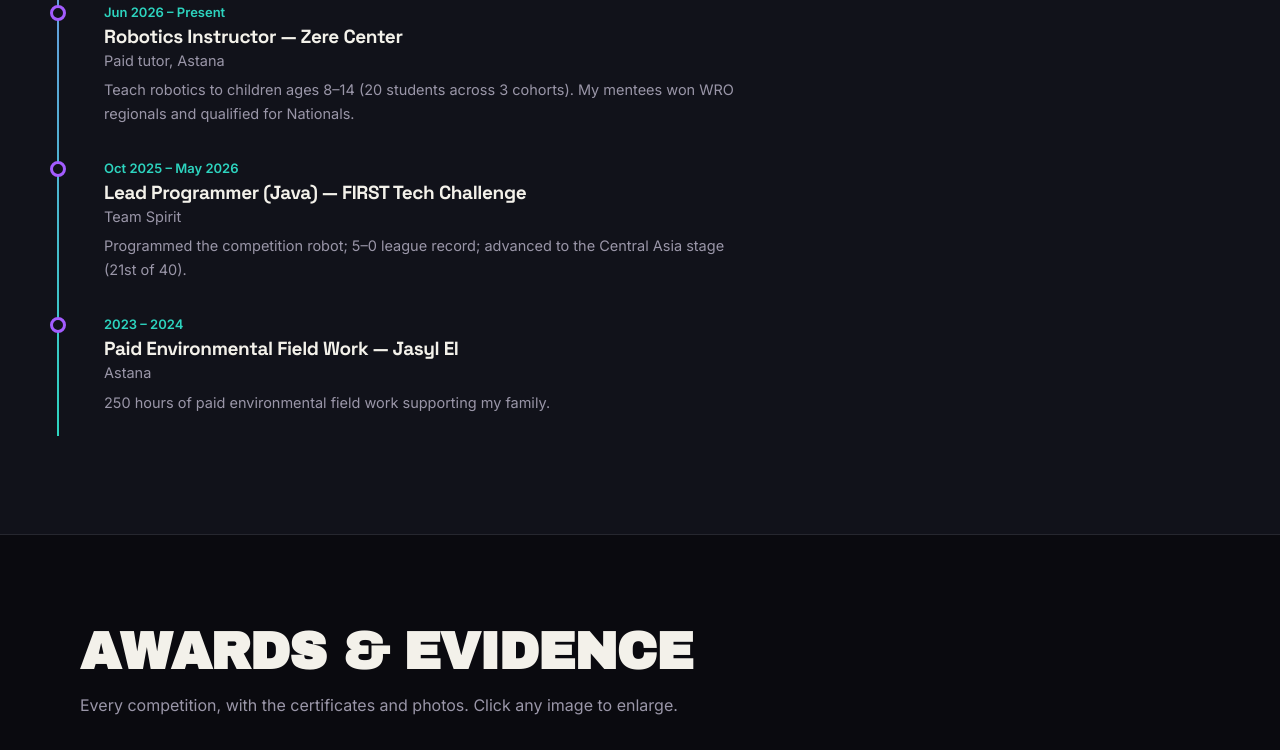
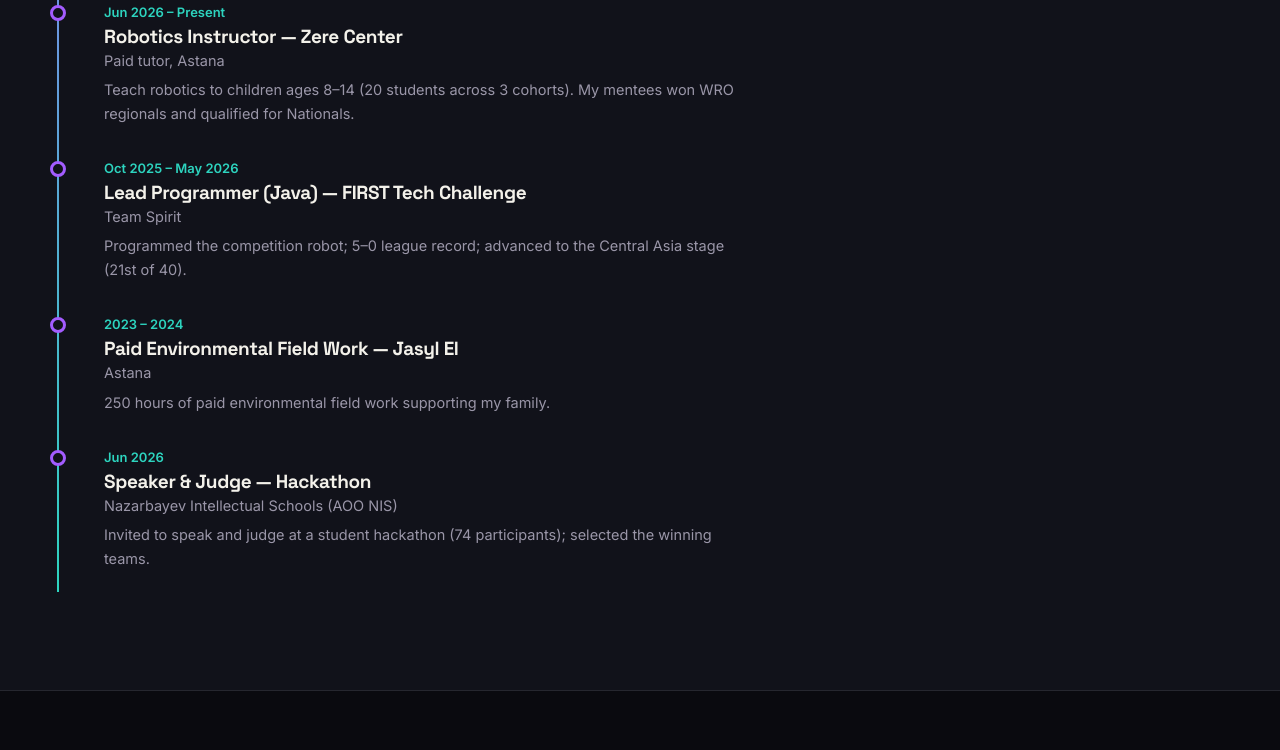
Before and after one commit to MartianYernar/yernar-portfolio-experimental, a plain HTML site: page index.html in a window 1280 px wide. Shown: the part 3293-4043 px from the top of the page. Drawn offline with nearby package versions, Linux system fonts and the light colour scheme; no server answers.

Commit message:
Add Speaker & Judge hackathon entry (74 participants) to timeline

```diff
--- a/index.html
+++ b/index.html
@@ -182,6 +182,7 @@
     <div class="t-item reveal"><div class="t-dot"></div><div class="t-body"><span class="t-date">Jun 2026 – Present</span><h3>Robotics Instructor — Zere Center</h3><p class="t-org">Paid tutor, Astana</p><p>Teach robotics to children ages 8–14 (20 students across 3 cohorts). My mentees won WRO regionals and qualified for Nationals.</p></div></div>
     <div class="t-item reveal"><div class="t-dot"></div><div class="t-body"><span class="t-date">Oct 2025 – May 2026</span><h3>Lead Programmer (Java) — FIRST Tech Challenge</h3><p class="t-org">Team Spirit</p><p>Programmed the competition robot; 5–0 league record; advanced to the Central Asia stage (21st of 40).</p></div></div>
     <div class="t-item reveal"><div class="t-dot"></div><div class="t-body"><span class="t-date">2023 – 2024</span><h3>Paid Environmental Field Work — Jasyl El</h3><p class="t-org">Astana</p><p>250 hours of paid environmental field work supporting my family.</p></div></div>
+    <div class="t-item reveal"><div class="t-dot"></div><div class="t-body"><span class="t-date">Jun 2026</span><h3>Speaker &amp; Judge — Hackathon</h3><p class="t-org">Nazarbayev Intellectual Schools (AOO NIS)</p><p>Invited to speak and judge at a student hackathon (74 participants); selected the winning teams.</p></div></div>
   </div>
 </section>
 
```
